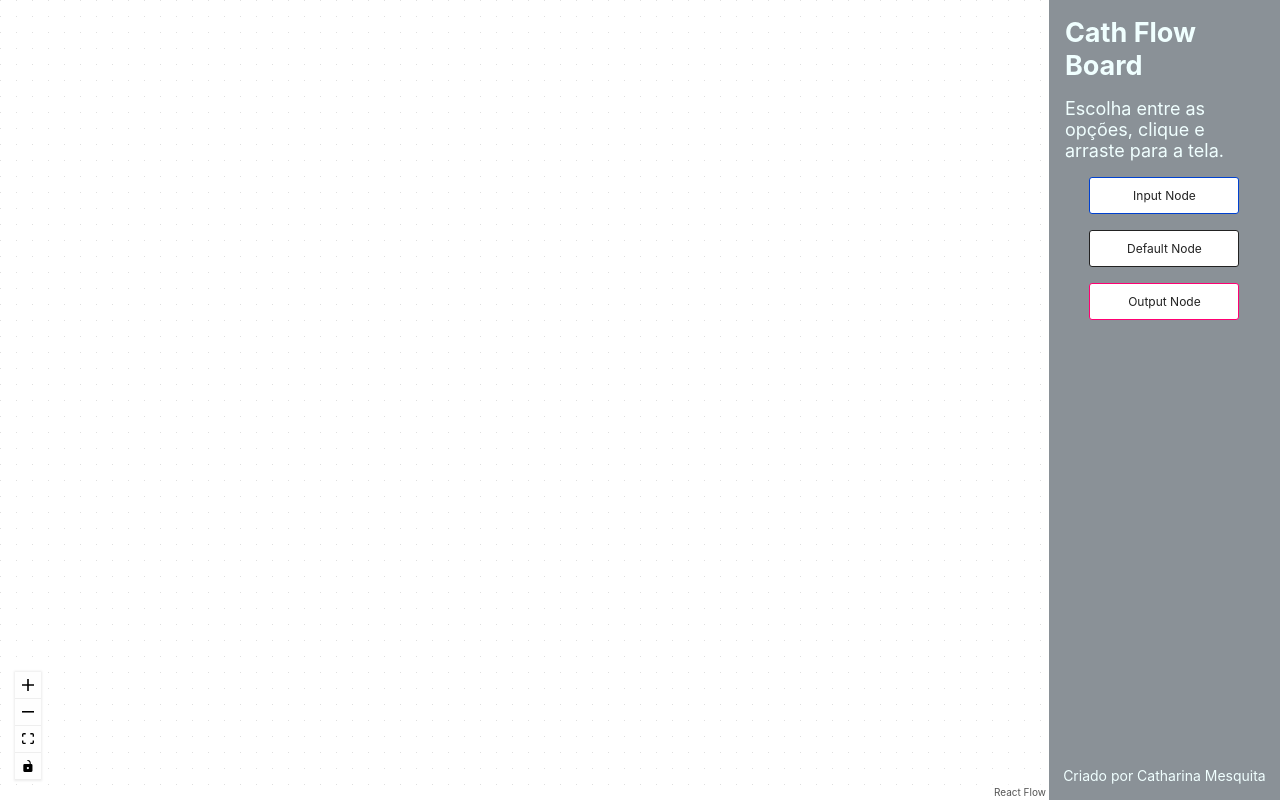
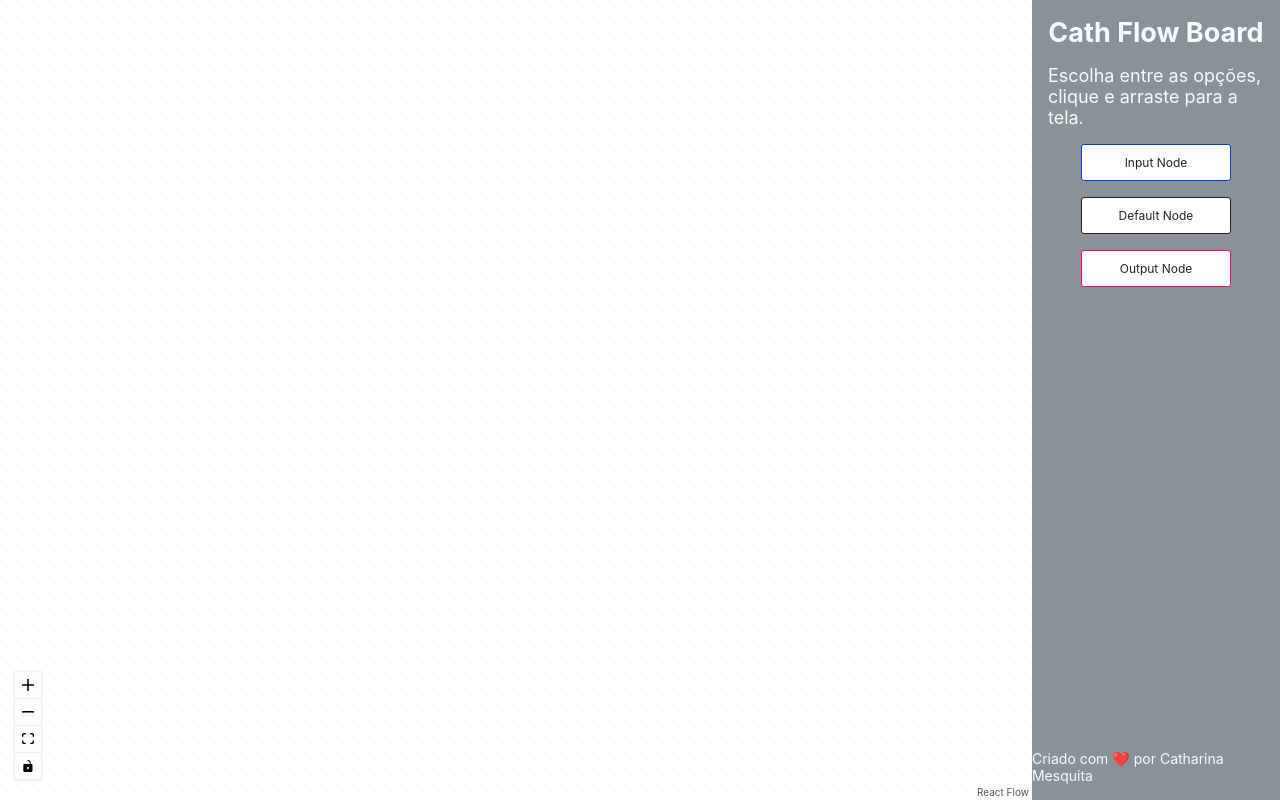
Before and after one commit to acmesquita/cath-flow-board, a Next.js app: page / in a window 1280 px wide. Built offline with nearby package versions, Linux system fonts and the light colour scheme.

Commit message:
style: personalizando o footer

```diff
--- a/src/components/SideBar.tsx
+++ b/src/components/SideBar.tsx
@@ -21,7 +21,7 @@ export default () => {
         Output Node
       </div>
 
-      <footer className={styles.footer}>Criado por Catharina Mesquita</footer>
+      <footer className={styles.footer}>Criado com &#10084;&#65039; por <a href="https://github.com/acmesquita" target="_blank">Catharina Mesquita</a></footer>
     </aside>
   );
 };
--- a/src/styles/components/Sidebar.module.css
+++ b/src/styles/components/Sidebar.module.css
@@ -1,5 +1,5 @@
 .container {
-  width: 275px;
+  width: 300px;
 
   display: flex;
   flex-direction: column;
```
